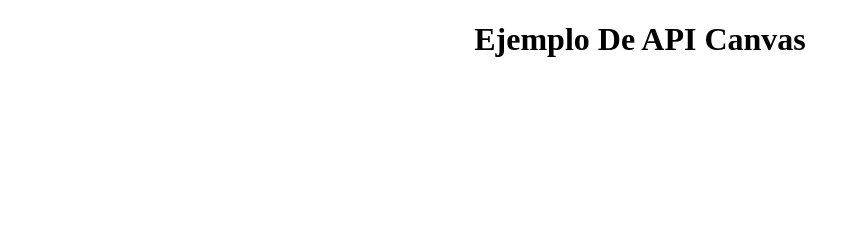
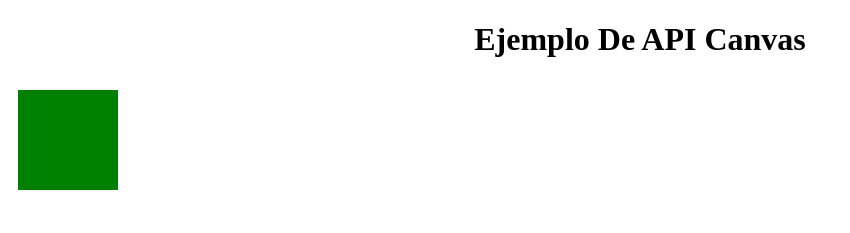
Before and after one commit to Mel-23200816/intro-api-canvas, a plain HTML site: page index.html in a window 1280 px wide. Shown: the whole page, without its empty margins (0-850 px from the left). Drawn offline with Linux system fonts and the light colour scheme.

Commit message:
Agregado De API Canvas

```diff
--- a/index.html
+++ b/index.html
@@ -7,5 +7,8 @@
 </head>
 <body>
       <h1><center>Ejemplo De API Canvas</center></h1>
+      <canvas id="canvas"></canvas>
+
+      <script src="js/main.js"></script>
 </body>
 </html>
--- a/js/main.js
+++ b/js/main.js
@@ -0,0 +1,6 @@
+
+var canvas = document.getElementById("canvas");
+var ctx = canvas.getContext("2d");
+
+ctx.fillStyle = "green";
+ctx.fillRect(10, 10, 100, 100);
```
